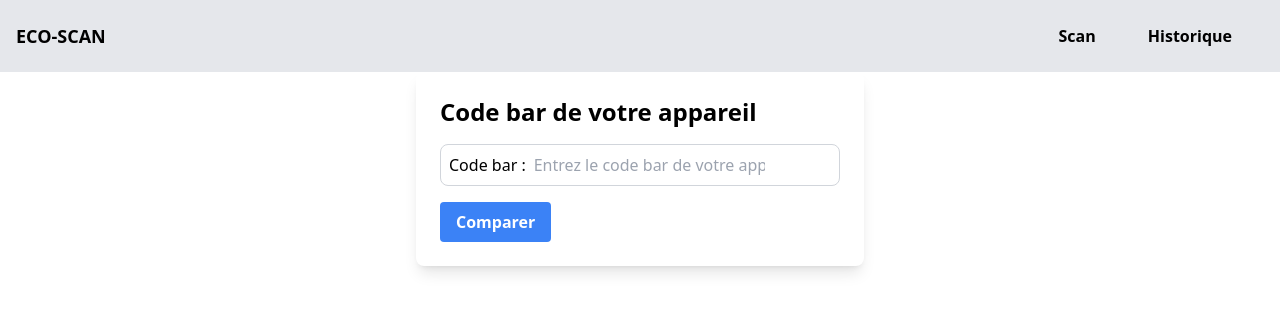
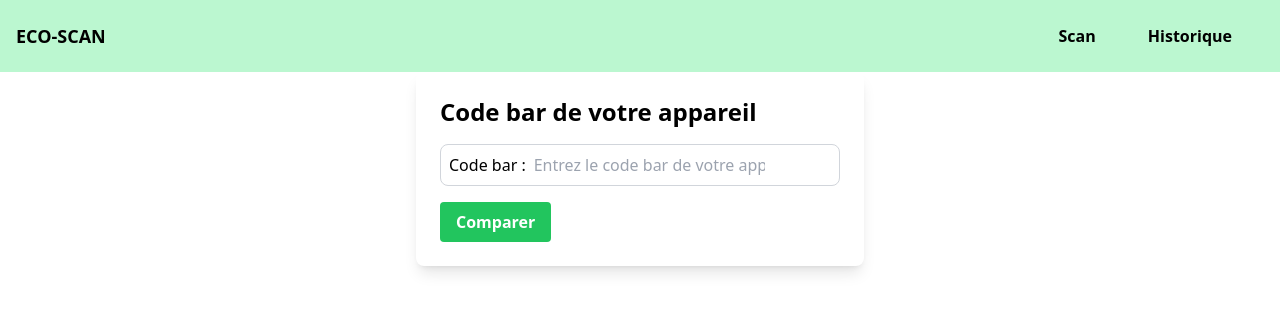
Before and after one commit to Analogium/eco-scan, an Angular app in the folder eco-scan-app/: page / in a window 1280 px wide. Shown: the top 312 px of the page. Built offline with nearby package versions, Linux system fonts and the light colour scheme.

Commit message:
:sparkles: ajout message d'erreur si produit pas dispo en base sur page de scan

```diff
--- a/eco-scan-app/src/app/core/components/cscan/cscan.component.html
+++ b/eco-scan-app/src/app/core/components/cscan/cscan.component.html
@@ -7,7 +7,7 @@
             placeholder="Entrez le code bar de votre appareil" class="outline-none">
     </div>
 
-    <button class="mt-4 bg-blue-500 hover:bg-blue-700 text-white font-bold py-2 px-4 rounded" (click)="getCompare()">
+    <button class="mt-4 bg-green-500 hover:bg-green-700 text-white font-bold py-2 px-4 rounded" (click)="getCompare()">
         Comparer
     </button>
 
--- a/eco-scan-app/src/app/core/components/cscan/cscan.component.ts
+++ b/eco-scan-app/src/app/core/components/cscan/cscan.component.ts
@@ -21,6 +21,7 @@ export class CscanComponent {
       this.http.get('http://localhost:8000/api/product/best/' + barcode)
         .pipe(
           catchError((error) => {
+            alert('Le produit n\'existe pas dans la base de données');
             console.error(error);
             return new Observable<any>(); // Retourne un observable vide en cas d'erreur
           })
@@ -35,10 +36,10 @@ export class CscanComponent {
           } else {
             parsedData = [response];
           }
+          window.location.href = '/product/' + this.barcodeInput;
           localStorage.setItem('data', JSON.stringify(parsedData));
           localStorage.setItem('barcode', barcode);
         });
-        window.location.href = '/product/' + this.barcodeInput;
     }
   }
 
--- a/eco-scan-app/src/app/core/components/nav/nav.component.html
+++ b/eco-scan-app/src/app/core/components/nav/nav.component.html
@@ -1,12 +1,12 @@
-<nav class="flex items-center justify-between bg-gray-200 p-4 w-full">
+<nav class="flex items-center justify-between bg-green-200 p-4 w-full">
     <div class="">
         <span class="font-bold text-lg">ECO-SCAN</span>
     </div>
     <div class="space-x-4">
-        <a (click)="redirectHome()" class="duration-300 cursor-pointer hover:bg-blue-600 hover:text-white font-bold py-2 px-4 rounded">
+        <a (click)="redirectHome()" class="duration-300 cursor-pointer hover:bg-green-600 hover:text-white font-bold py-2 px-4 rounded">
             Scan
         </a>
-        <button class="duration-300 cursor-pointer hover:bg-blue-600 hover:text-white font-bold py-2 px-4 rounded" (click)="toggleSidemenu()">
+        <button class="duration-300 cursor-pointer hover:bg-green-600 hover:text-white font-bold py-2 px-4 rounded" (click)="toggleSidemenu()">
             Historique
         </button>
 
```
